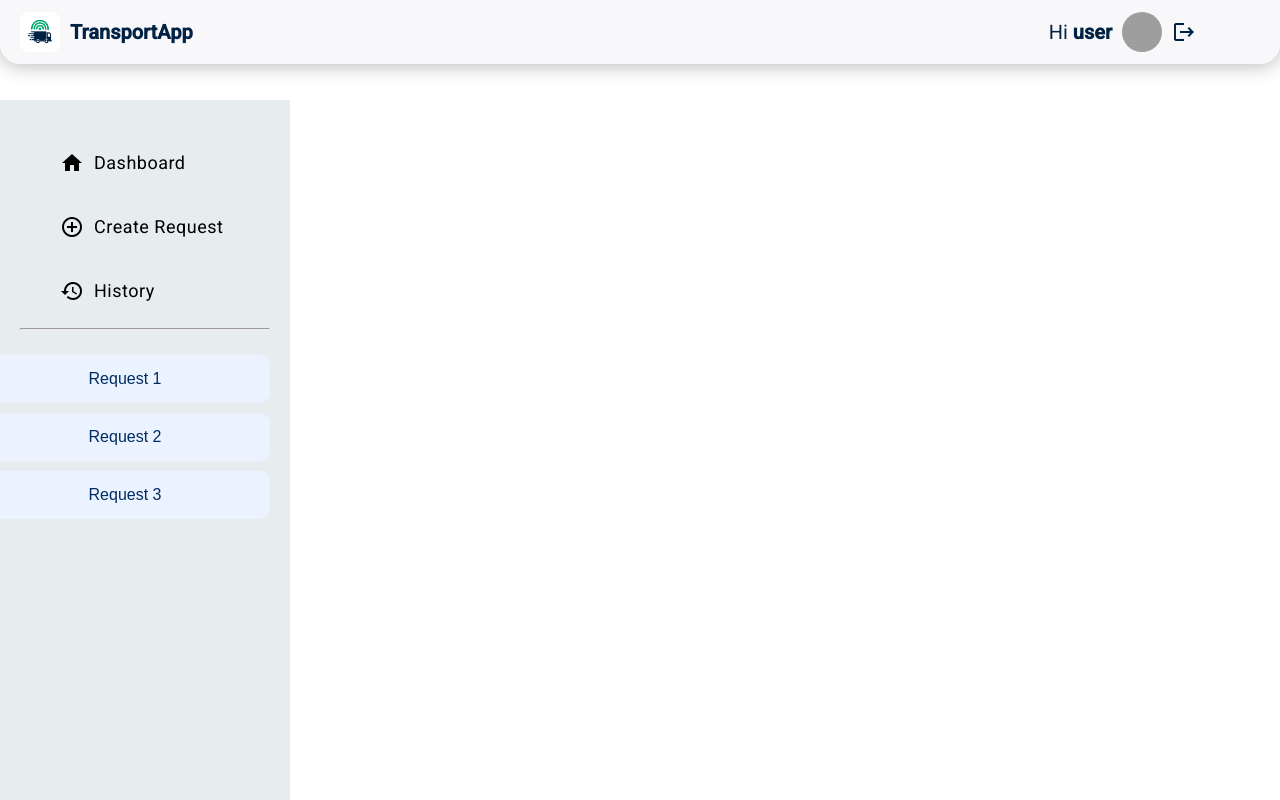
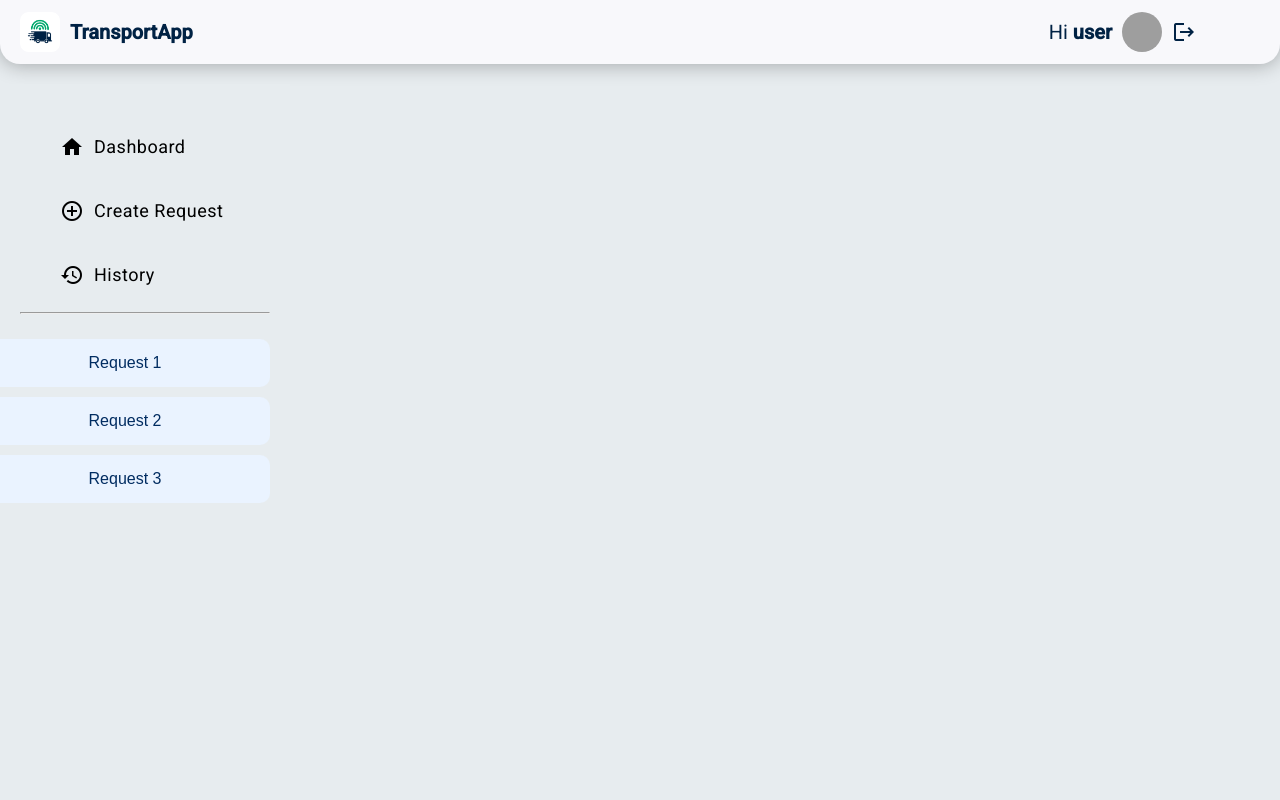
Before and after one commit to upc-pre-202402-si572-ws71-Castores/web-application, an Angular app: page /app in a window 1280 px wide. Built offline with nearby package versions, Linux system fonts and the light colour scheme; grey boxes are pictures that could not be loaded.

Commit message:
feat(update): fix sidebar and header

```diff
--- a/src/app/shared/components/app/header/header.component.css
+++ b/src/app/shared/components/app/header/header.component.css
@@ -1,6 +1,7 @@
 .header-toolbar {
   display: flex;
   justify-content: space-between;
+  position: static;
   align-items: center;
   background-color: #F8F8FB;
   box-shadow: 0px 1px 20px rgba(0, 0, 0, 0.3);
--- a/src/app/shared/components/app/sidebar/sidebar.component.css
+++ b/src/app/shared/components/app/sidebar/sidebar.component.css
@@ -1,9 +1,9 @@
 /* Sidebar */
 .sidebar {
-    position: fixed;
+    position: static;
     top: 100px; /* Mantiene la separación con el navbar */
     left: 0;
-    height: calc(100vh - 60px); /* Altura completa */
+    height: calc(100vh - 124px); /* Altura completa */
     width: 250px;
     background-color: #E7ECEF; /* Fondo claro */
     padding: 20px;
--- a/src/app/shared/pages/app-page/app-page.component.css
+++ b/src/app/shared/pages/app-page/app-page.component.css
@@ -1,3 +1,14 @@
 .app-page {
     background-color: #E7ECEF;
 }
+.sidebar-content{
+  display: flex;
+  flex-direction: row;
+}
+.content{
+  display: flex;
+  width: 100%;
+  height: calc(100vh - 84px);
+  align-items: center;
+  justify-content: center;
+}
--- a/src/app/shared/pages/app-page/app-page.component.html
+++ b/src/app/shared/pages/app-page/app-page.component.html
@@ -1,8 +1,10 @@
 <div class="app-page">
   <app-header-app></app-header-app>
 
-  <div>
+  <div class="sidebar-content">
     <app-sidebar-app></app-sidebar-app>
-    <router-outlet></router-outlet>
+    <div class="content">
+        <router-outlet></router-outlet>
+    </div>
   </div>
-  </div>
+</div>
```
